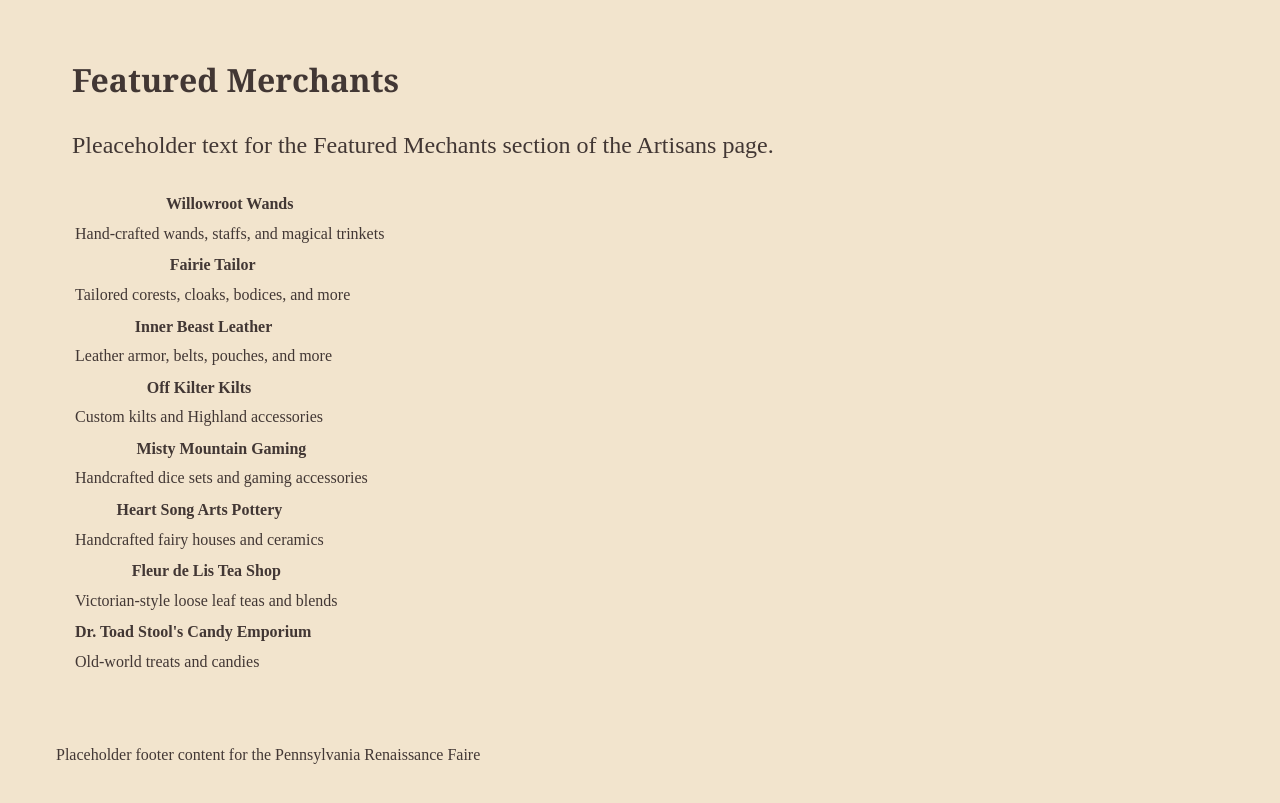
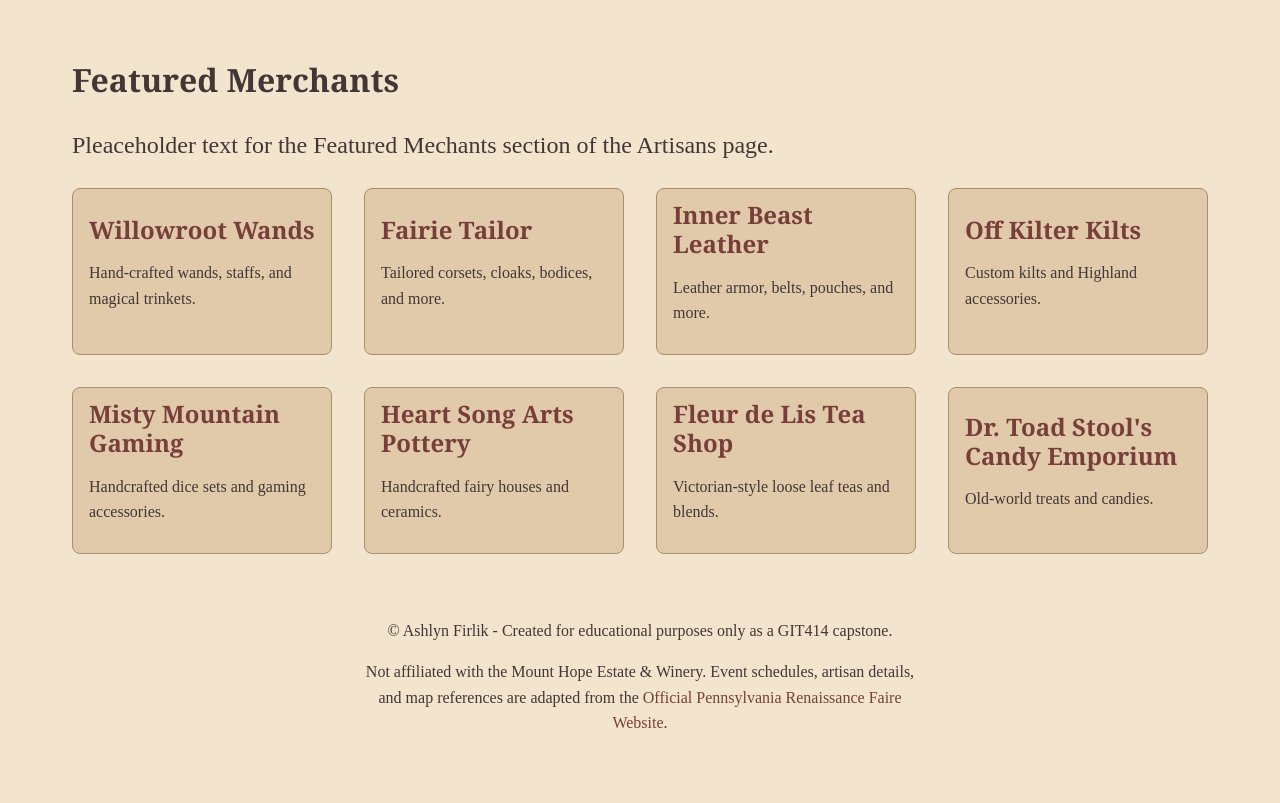
Before and after one commit to ashlynfirlik/Pennsylvania-Renaissance-Faire, a plain HTML site: page artisans.html in a window 1280 px wide. Shown: the part 2178-2981 px from the top of the page. Drawn offline with Linux system fonts and the light colour scheme; a web font is replaced by a local one.

Commit message:
styled featured merchants and filled in footer

```diff
--- a/artisans.html
+++ b/artisans.html
@@ -188,78 +188,47 @@
                 </div>
             </div>
         </section>
-        <section>
+        <section class="featured-merchants">
             <h2>Featured Merchants</h2>
             <p class="description">Pleaceholder text for the Featured Mechants section of the Artisans page.</p>
-            <div>
-                <table>
-                    <tr>
-                        <th>Willowroot Wands</th>
-                    </tr>
-                    <tr>
-                        <td>Hand-crafted wands, staffs, and magical trinkets</td>
-                    </tr>
-                </table>
-                <table>
-                    <tr>
-                        <th>Fairie Tailor</th>
-                    </tr>
-                    <tr>
-                        <td>Tailored corests, cloaks, bodices, and more</td>
-                    </tr>
-                </table>
-                <table>
-                    <tr>
-                        <th>Inner Beast Leather</th>
-                    </tr>
-                    <tr>
-                        <td>Leather armor, belts, pouches, and more</td>
-                    </tr>
-                </table>
-                <table>
-                    <tr>
-                        <th>Off Kilter Kilts</th>
-                    </tr>
-                    <tr>
-                        <td>Custom kilts and Highland accessories</td>
-                    </tr>
-                </table>
-                <table>
-                    <tr>
-                        <th>Misty Mountain Gaming</th>
-                    </tr>
-                    <tr>
-                        <td>Handcrafted dice sets and gaming accessories</td>
-                    </tr>
-                </table>
-                <table>
-                    <tr>
-                        <th>Heart Song Arts Pottery</th>
-                    </tr>
-                    <tr>
-                        <td>Handcrafted fairy houses and ceramics</td>
-                    </tr>
-                </table>
-                <table>
-                    <tr>
-                        <th>Fleur de Lis Tea Shop</th>
-                    </tr>
-                    <tr>
-                        <td>Victorian-style loose leaf teas and blends</td>
-                    </tr>
-                </table>
-                <table>
-                    <tr>
-                        <th>Dr. Toad Stool's Candy Emporium</th>
-                    </tr>
-                    <tr>
-                        <td>Old-world treats and candies</td>
-                    </tr>
-                </table>
+            <div class="merchant-grid">
+                <article class="merchant-card">
+                    <h3>Willowroot Wands</h3>
+                    <p>Hand-crafted wands, staffs, and magical trinkets.</p>
+                </article>
+                <article class="merchant-card">
+                    <h3>Fairie Tailor</h3>
+                    <p>Tailored corsets, cloaks, bodices, and more.</p>
+                </article>
+                <article class="merchant-card">
+                    <h3>Inner Beast Leather</h3>
+                    <p>Leather armor, belts, pouches, and more.</p>
+                </article>
+                <article class="merchant-card">
+                    <h3>Off Kilter Kilts</h3>
+                    <p>Custom kilts and Highland accessories.</p>
+                </article>
+                <article class="merchant-card">
+                    <h3>Misty Mountain Gaming</h3>
+                    <p>Handcrafted dice sets and gaming accessories.</p>
+                </article>
+                <article class="merchant-card">
+                    <h3>Heart Song Arts Pottery</h3>
+                    <p>Handcrafted fairy houses and ceramics.</p>
+                </article>
+                <article class="merchant-card">
+                    <h3>Fleur de Lis Tea Shop</h3>
+                    <p>Victorian-style loose leaf teas and blends.</p>
+                </article>
+                <article class="merchant-card">
+                    <h3>Dr. Toad Stool's Candy Emporium</h3>
+                    <p>Old-world treats and candies.</p>
+                </article>
             </div>
         </section>
     </main>
-    <footer>
-        <p>Placeholder footer content for the Pennsylvania Renaissance Faire</p>
+    <footer class="center-text">
+        <p>&copy; Ashlyn Firlik - Created for educational purposes only as a GIT414 capstone.</p>
+        <p>Not affiliated with the Mount Hope Estate &amp; Winery. Event schedules, artisan details, and map references are adapted from the <a href="https://parenfaire.com" target="_blank" rel="noopener noreferrer">Official Pennsylvania Renaissance Faire Website</a>.</p>
     </footer>
 </body>
--- a/style.css
+++ b/style.css
@@ -95,15 +95,31 @@
         margin-block-end: var(--space-xl);
     }
 
+    .merchant-grid {
+        display: grid;
+        grid-template-columns: repeat(2, 1fr);
+        gap: var(--space-md);
+        margin-block-end: var(--space-xl);
+    }
+
     @media (min-width: 650px) {
         .gallery-grid, .workshop-grid, .demo-grid {
             grid-template-columns: repeat(2, 1fr);
+        }
+
+        .merchant-grid {
+            grid-template-columns: repeat(3, 1fr);
+            gap: var(--space-lg);
         }
     }
 
     @media (min-width: 950px) {
         .gallery-grid, .workshop-grid, .demo-grid {
             grid-template-columns: repeat(3, 1fr);
+        }
+
+        .merchant-grid {
+            grid-template-columns: repeat(4, 1fr);;
         }
     }
 }
@@ -263,6 +279,22 @@
         }
     }
 
+    .merchant-card {
+        display: flex;
+        flex-direction: column;
+        justify-content: center;
+        background-color: var(--clr-card);
+        border: var(--table-border);
+        border-radius: var(--radius-card);
+        padding: 0.75rem var(--space-md);
+    }
+
+    .merchant-card h3 {
+        color: var(--clr-primary);
+        font-size: var(--font-md);
+        margin: 0;
+    }
+
     .ticket-form fieldset, .workshop-form fieldset {
         display: grid; grid-template-columns: repeat(auto-fit, minmax(300px, 1fr));
         gap: var(--space-md);
@@ -314,6 +346,11 @@
 
     footer {
         margin: var(--space-xl) 0;
+        text-align: center;
+    }
+
+    footer p {
+        margin-inline: auto;
     }
 
     .form-group-radio {
```
Also changed, not shown: directions.html (+2 -1 lines), faq.html (+2 -1 lines), index.html (+2 -1 lines), tickets.html (+2 -1 lines).
